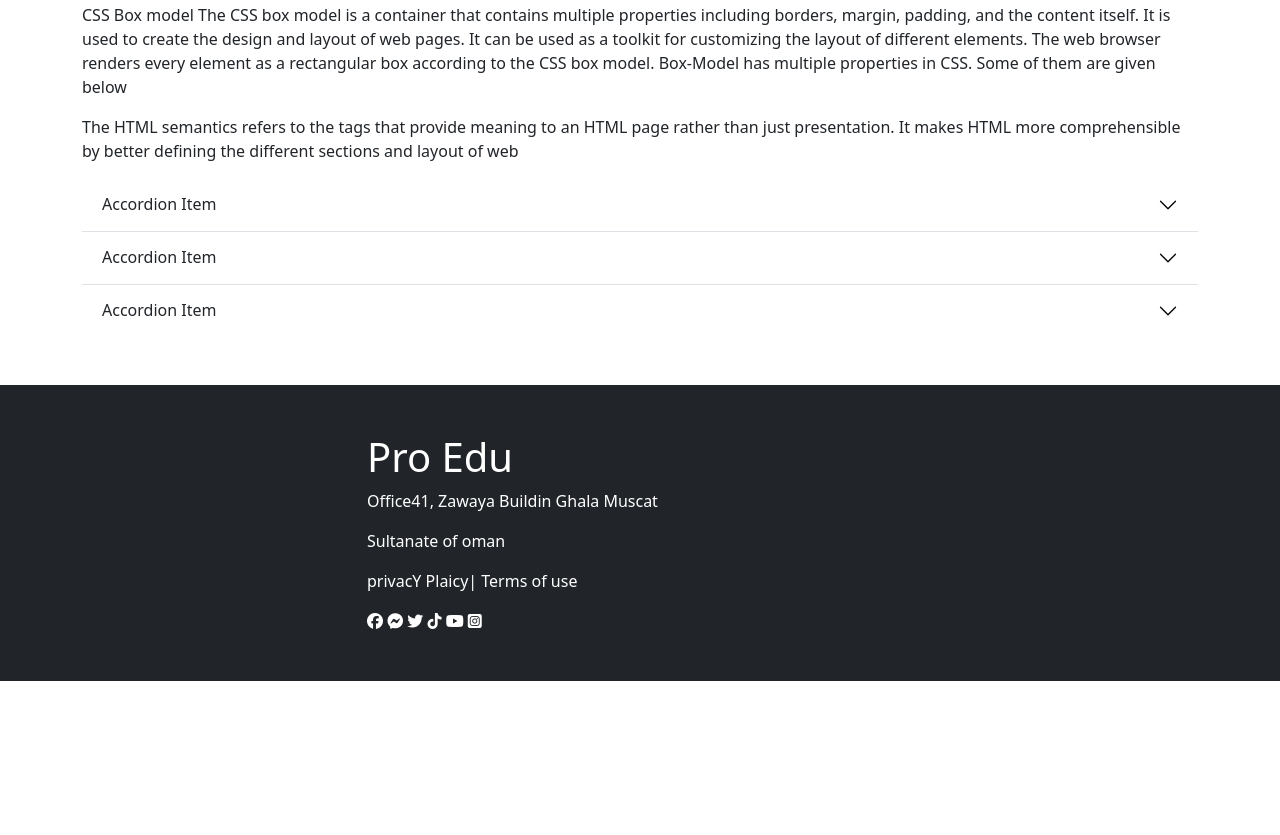
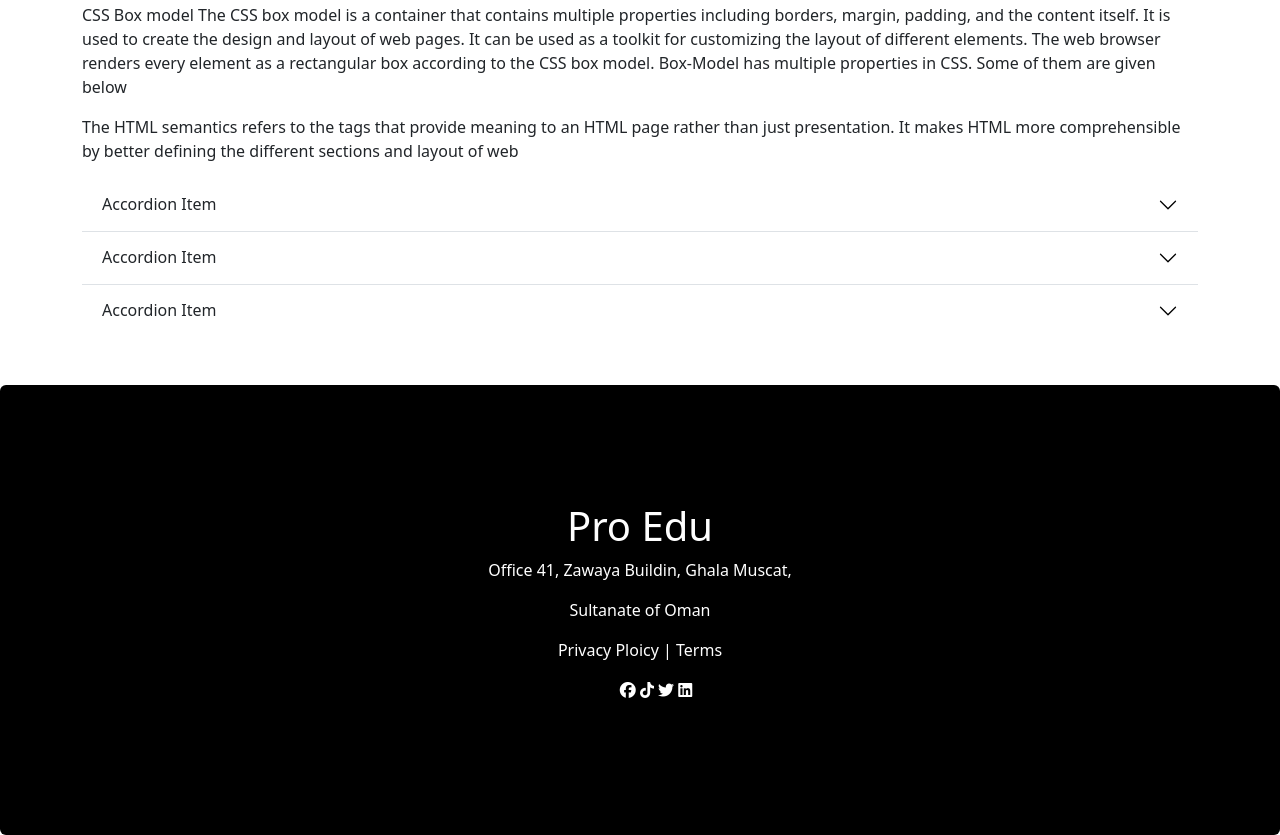
Before and after one commit to Shahjhanmiah/edtech_website, a plain HTML site: page index.html in a window 1280 px wide. Shown: the part 1993-2828 px from the top of the page. Before the commit the page ends 2674 px from the top, so only its background shows below. Drawn offline with nearby package versions, Linux system fonts and the light colour scheme.

Commit message:
new footer

```diff
--- a/index.html
+++ b/index.html
@@ -295,35 +295,31 @@
                       </div>
                     </div>
                   </section>
-                  <foote>
-                    <footer id="footer" class="mt-5 bg-dark text-white py-5">
-                      <div class="container">
-                        <div class="row d-flex align-items-center justify-content-center ">
-                          <div class="col-12 col-md-6" >
-                            <h1>Pro Edu</h1>
-                            <p>Office41, Zawaya Buildin  Ghala Muscat</p>
-                            <p>Sultanate of oman</p>
-                            <p>privacY Plaicy| Terms of use</p>
-                            <i class="fa-brands fa-facebook"></i>
-                            <i class="fa-brands fa-facebook-messenger"></i>
-                            <i class="fa-brands fa-twitter"></i>
-                            <i class="fa-brands fa-tiktok"></i>
-                            <i class="fa-brands fa-youtube"></i>
-                            <i class="fa-brands fa-square-instagram"></i>
+                 <footer>
+                  <div class="card text-center nav d-flex justify-content-center me-auto mb-2 mb-lg-0" style="background-color: black; color: white ; height: 450px;">
 
 
 
+                    <h1>Pro Edu</h1>
+                      <p>Office 41, Zawaya Buildin, Ghala Muscat, </p>
+                      <p>Sultanate of Oman</p>
+                      <p>Privacy Ploicy | Terms</p>
+                       </h1>
+                      <ul>
 
-                          </div>
-                          </div>
+                        <div class="nav-item" >
+                         <i class="fa-brands fa-facebook"></i>
+                       <i class="fa-brands fa-tiktok"></i>
+                       <i class="fa-brands fa-twitter"></i>
+                       <i class="fa-brands fa-linkedin"></i>
+
+                      </ul>
 
 
-                        </div>
                       </div>
-                    </footer>
-                  </foote>
 
 
+                 </footer>
               </main>
 
 
```
